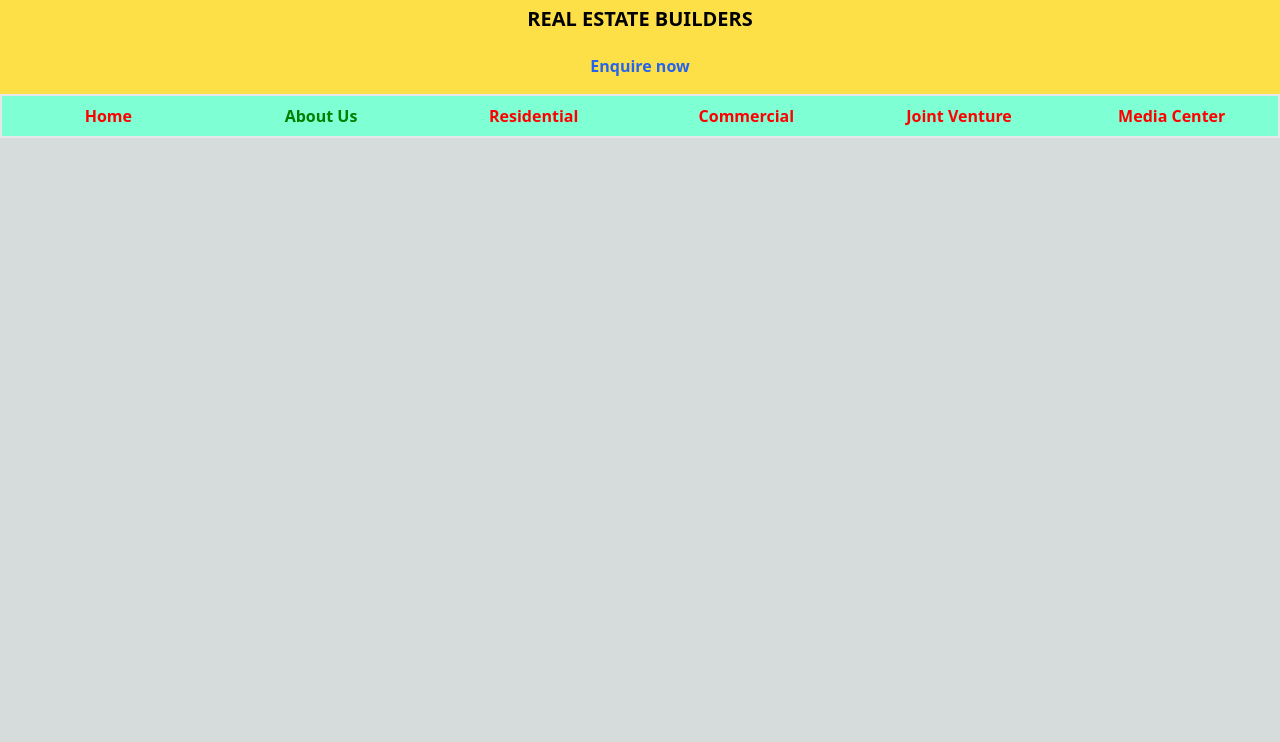
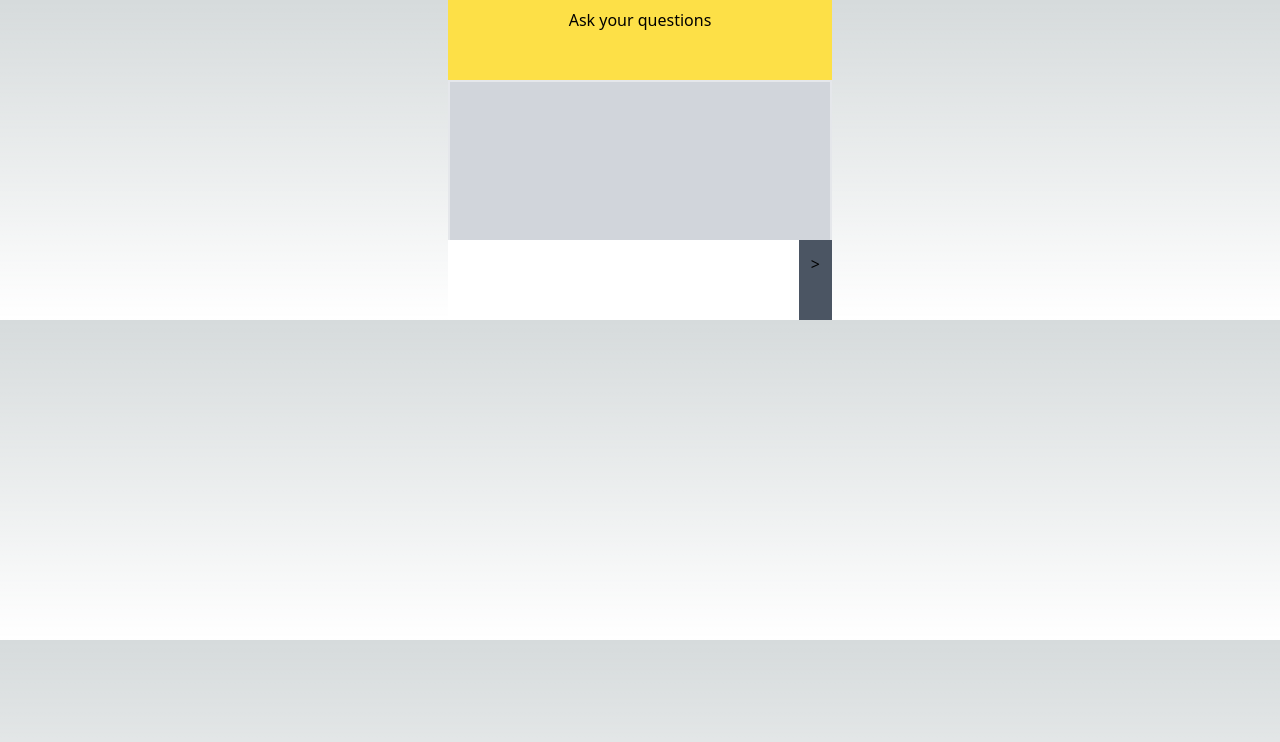
Before and after one commit to Hari-1202/my-next-app, a Next.js app: page /routes/about in a window 1280 px wide. Shown: the top 742 px of the page. Built offline with nearby package versions, Linux system fonts and the light colour scheme.

Commit message:
Applying chat option feature

```diff
--- a/pages/routes/about.js
+++ b/pages/routes/about.js
@@ -1,10 +1,81 @@
 import Header from '@/components/Header'
-import React from 'react'
+import React, { useEffect, useRef, useState } from 'react'
 
 const About = () => {
+  const [input, setInput] = useState('')
+  const [scrollPosition, setScrollPosition] = useState(0)
+  const [messages, setMessages] = useState([{
+    input: '',
+    response: ''
+  }])
+
+  const scrollRef = useRef(null)
+  const [count, setCount] = useState(0)
+
+  const entities = [{
+    input: ["hey", "hello"],
+    response: "Hey , How can i help"
+  }, {
+    input: ["bye", "See you"],
+    response: "See you , glad to have assisted you"
+  }]
+
+  const setInputFn = (value) => {
+    setInput(value)
+  }
+
+  const onSend = () => {
+
+    entities.map((entity) => {
+      if (entity.input.includes(input)) {
+        console.log(messages[0].input === '');
+        if (messages[0].input === '') {
+          setMessages([{ input, response: entity.response }])
+        } else {
+          const count_ = count + 30
+          setCount(count + 30)
+          setScrollPosition(scrollRef.current.scrollHeight > scrollRef.current.clientHeight ? count_ : 0)
+          setMessages([...messages, { input, response: entity.response }])
+        }
+      }
+
+    })
+  }
+
+
+
+  const scrollToBottom = () => {
+    if (scrollRef.current) {
+      scrollRef.current.scrollTop = scrollRef.current.scrollHeight;
+    }
+  };
+
+  useEffect(() => {
+    scrollToBottom();
+  }, [messages]);
+
   return (
     <div>
-      <Header headerVal = {1}/>
+      <div className='mobileContainer flex flex-col relative w-30 bg-gray-300'>
+        <div className='p-2 h-20 bg-yellow-300'>
+          <h1 className='text-center'>Ask your questions</h1>
+        </div>
+        <div className='overflow-y-auto msgConatiner border-2 border-black-200' ref={scrollRef} >
+          {messages[0].input != '' && messages.map((message) => {
+            return (
+              <div>
+                <h1 className='h-7 bg-gray-300 input mx-2 my-2 text-end'>{message.input}</h1>
+                <h1 className='h-7 bg-gray-300 mx-2 my-2 response'>{message.response}</h1>
+              </div>
+            )
+          })}
+        </div>
+        <div className='absolute flex justify-evenly w-full bottom-0 bg-gray-600'>
+          <input className='w-full h-20' value={input} onChange={(e) => setInputFn(e.target.value)} type='text' />
+
+          <span className='p-3 ' onClick={onSend}>{"\u003E"} </span>
+        </div>
+      </div>
     </div>
   )
 }
--- a/styles/header.css
+++ b/styles/header.css
@@ -60,3 +60,17 @@
     margin: 10px;
     background-color: lightgray;
   }
+
+  .mobileContainer{
+    margin: auto;
+    width: 30%;
+  }
+
+  .msgConatiner {
+    height: 240px;
+
+     /* height: 30rem; */
+  }
+.msgConatiner::-webkit-scrollbar {
+   display: none;
+}
```
